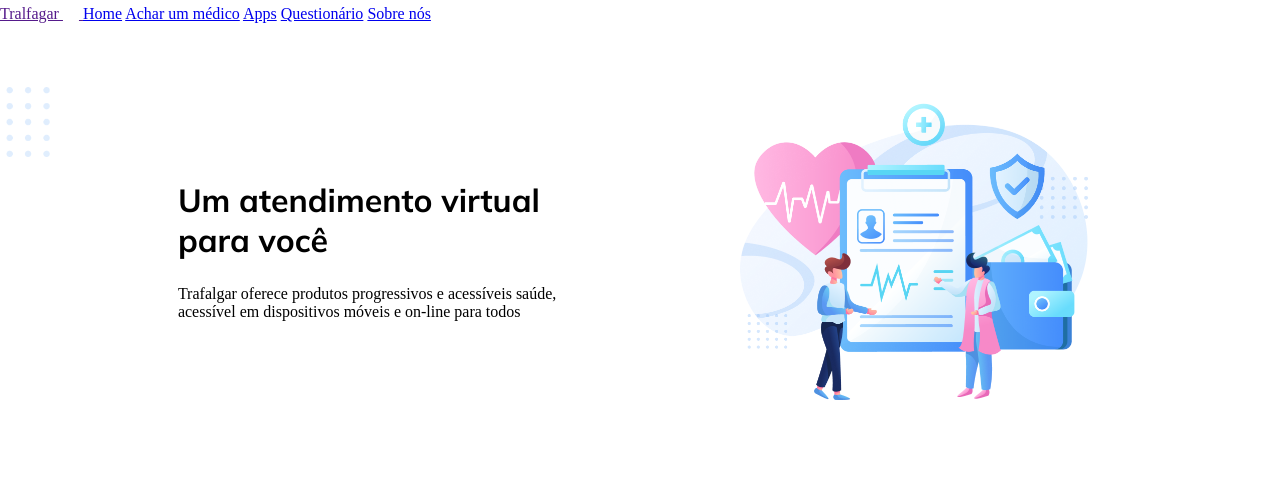
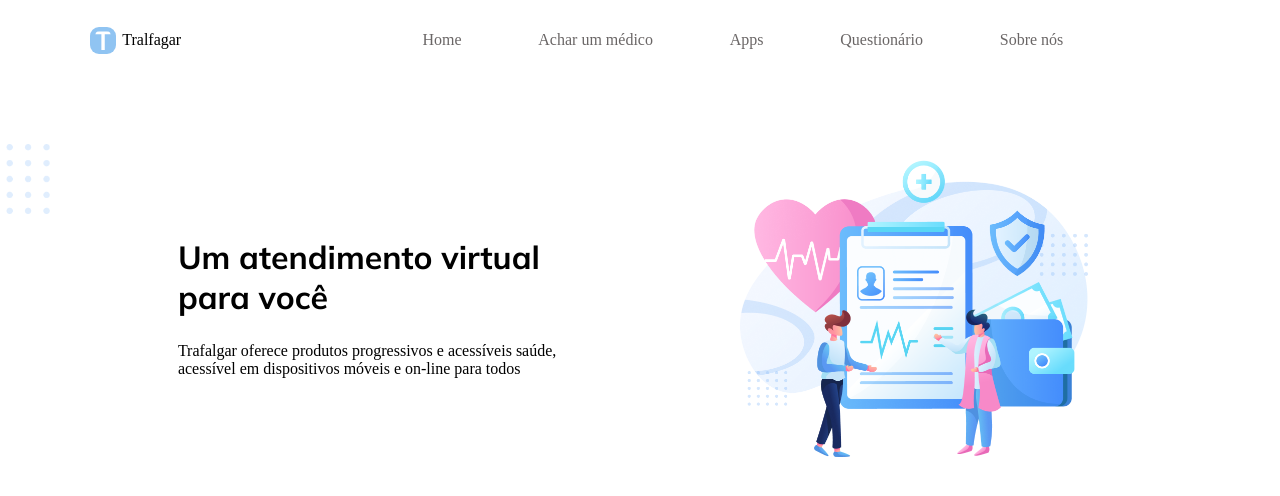
Before and after one commit to lecristina/landing-page, a plain HTML site: page home/index.html in a window 1280 px wide. Drawn offline with Linux system fonts and the light colour scheme.

Commit message:
finalizado a etapa oficial

```diff
--- a/home/index.html
+++ b/home/index.html
@@ -9,15 +9,14 @@
 <body>
         <header class="cabecalho">
             <a class="logo-t" href="">
+                <img class="t" src="../home/assets/T.png" alt="">
                 Tralfagar
-                <img src="../home/assets/T.png" alt="">
             </a>
-
-            <a href="#">Home</a>
-            <a href="#">Achar um médico</a>
-            <a href="#">Apps</a>
-            <a href="#">Questionário</a>
-            <a href="#">Sobre nós</a>
+                <a class="links-cabecalho" href="#">Home</a>
+                <a class="links-cabecalho" href="#">Achar um médico</a>
+                <a class="links-cabecalho" href="#">Apps</a>
+                <a class="links-cabecalho" href="#">Questionário</a>
+                <a class="links-cabecalho" href="#">Sobre nós</a>
         </header>
 
         <main class="corpo">
--- a/home/style.css
+++ b/home/style.css
@@ -8,8 +8,35 @@
     box-sizing: border-box;
 }
 
-.cabecalho {
+.cabecalho{
+    display: flex;
+}
 
+.links-cabecalho {
+    display: flex;
+    margin-left: 6%;
+    align-items: center;
+    justify-content: space-evenly;
+    text-decoration: none;
+    color: rgb(106, 102, 102);
+}
+
+.logo-t {
+    padding-left: 7%;
+    margin-right: 7%;
+    align-items: center;
+    display: flex;
+    height: 10vh;
+    width: 20%;
+    text-decoration: none;
+    color: black;
+}
+
+.t {
+    background-color: rgb(144, 196, 242);
+    border-radius: 9px;
+    padding: 4px 5px;
+    margin-right: 4%;
 }
 
 .corpo {
```
